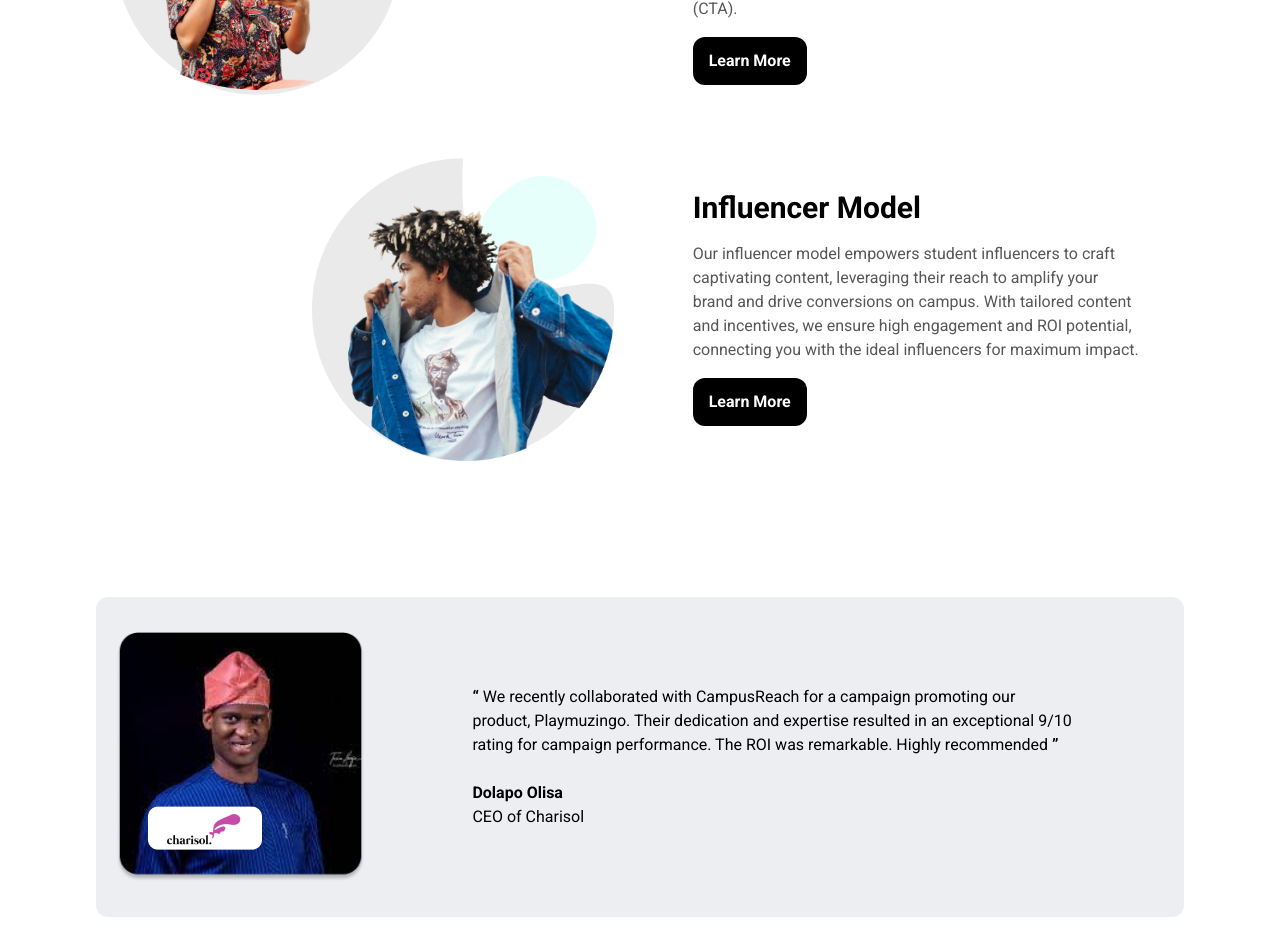
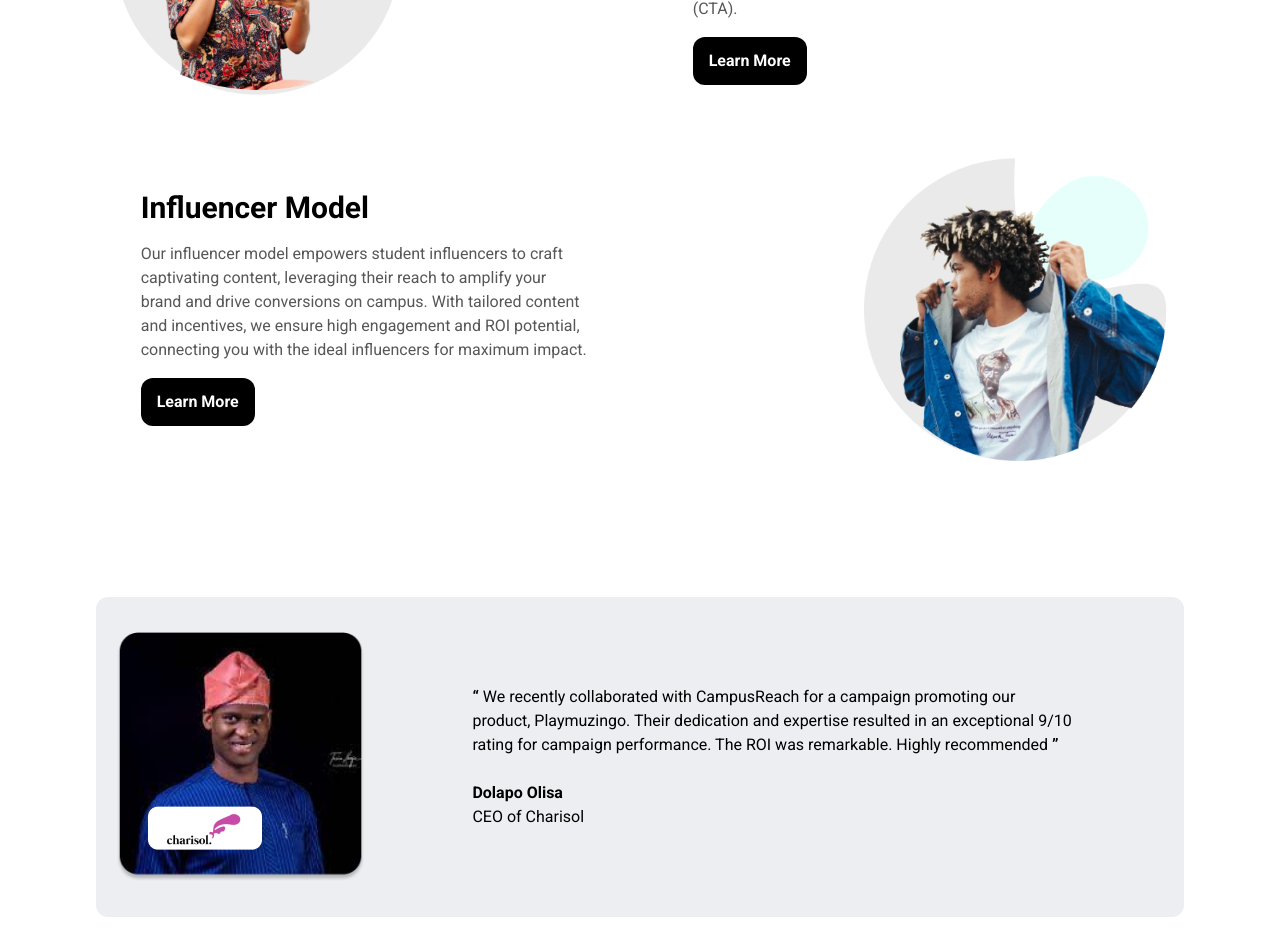
Before and after one commit to SILFRICA/CampusReach_Landing, a React (Vite) app: page / in a window 1280 px wide. Shown: the part 3320-4256 px from the top of the page. Built offline with nearby package versions, Linux system fonts and the light colour scheme.

Commit message:
fix: order of elements on large and mobile screens

```diff
--- a/src/pages/overview/Overview.tsx
+++ b/src/pages/overview/Overview.tsx
@@ -77,7 +77,7 @@ const Overview: React.FC = () => {
           </div>
           <br />
           <div className="grid grid-cols-1 gap-4 mb-10 lg:grid-cols-2 place-items-center lg:mb-14 animate-appear">
-            <div className="flex flex-col items-start order-1 gap-4 lg:w-10/12 lg:order-2">
+            <div className="flex flex-col items-start order-2 gap-4 lg:order-1 lg:w-10/12">
               <h4 className="text-lg font-bold lg:text-3xl">
                 Influencer Model
               </h4>
@@ -90,7 +90,7 @@ const Overview: React.FC = () => {
               </span>
               <Button kind="button" title="Learn More" cnames="bg-black" />
             </div>
-            <div className="w-full mb-4 lg:flex lg:justify-end">
+            <div className="order-1 w-full mb-4 lg:flex lg:justify-end lg:order-2">
               <img src={Group2} alt="grouped-img" className="w-[20rem]" />
             </div>
           </div>
```
